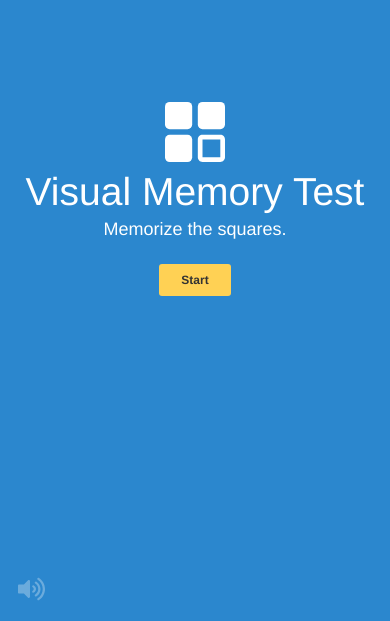
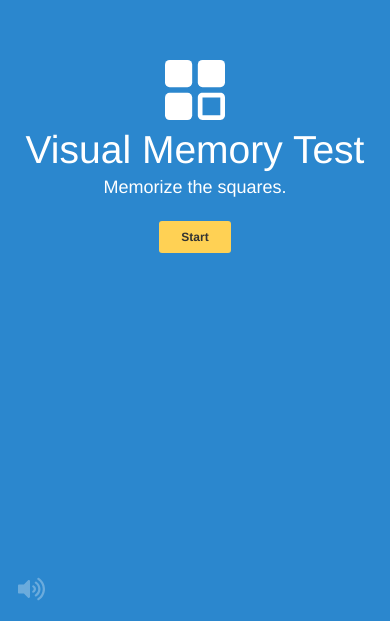
Before and after one commit to Yejin-Han/visual_memory_test, a plain HTML site: page index.html in a window 390 px wide. Shown: the part 223-844 px from the top of the page. Drawn offline with Linux system fonts and the light colour scheme.

Commit message:
모바일 스타일 수정

```diff
--- a/assets/css/style.css
+++ b/assets/css/style.css
@@ -306,6 +306,10 @@ svg:not(:root).svg-inline--fa {
     height: 100%;
   }
 
+  .main-container .anim-slide-fade-in {
+    margin-bottom: 10vh;
+  }
+
   .title-container h1 {
     font-size: 10vw;
   }
```
